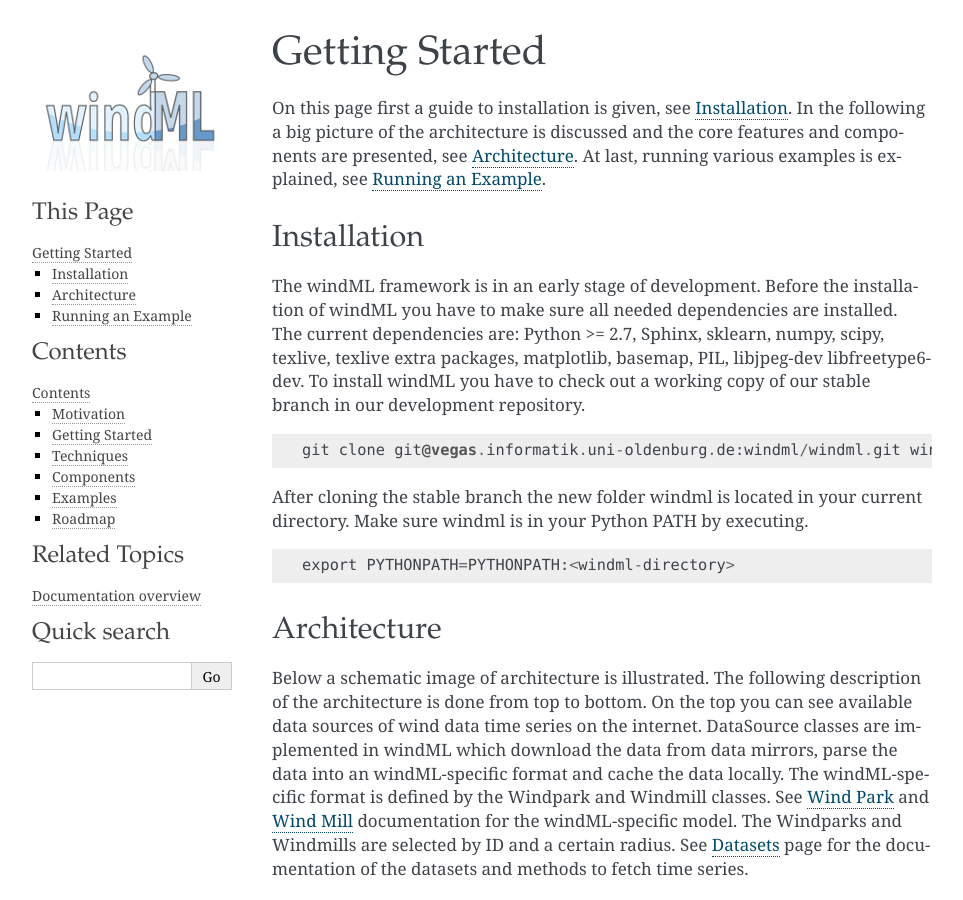
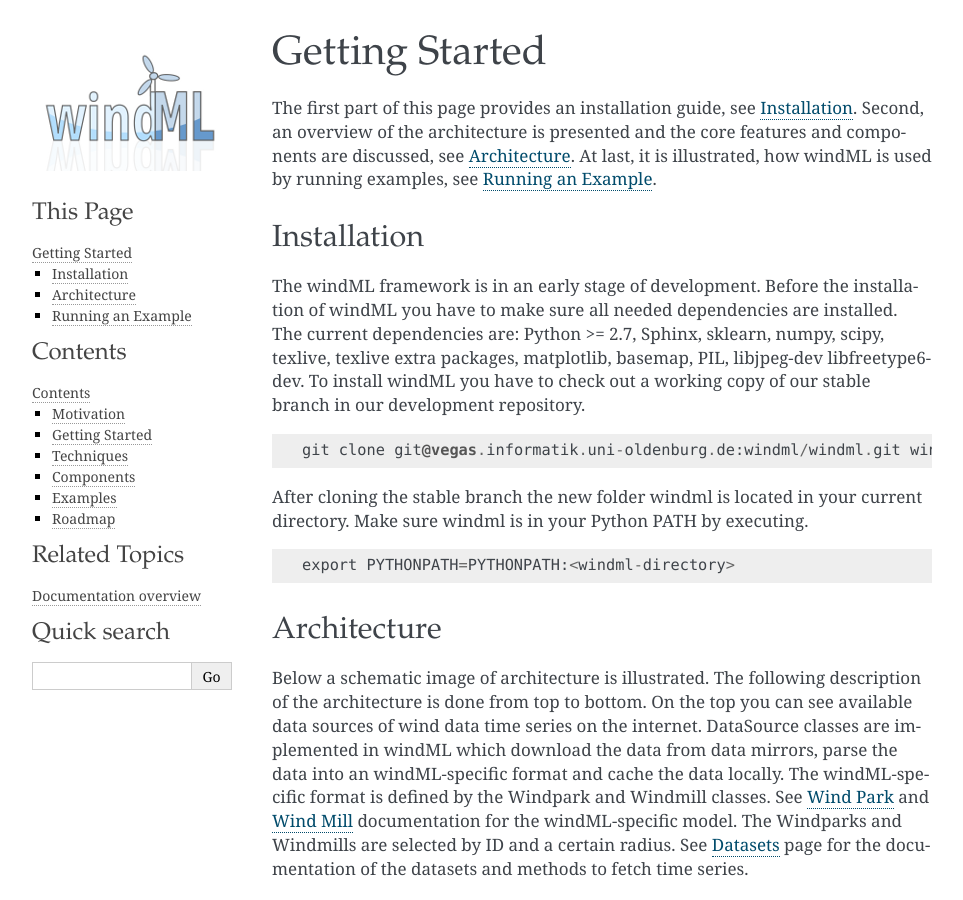
Before and after one commit to cigroup-ol/windml, a Sphinx documentation site: the page built from doc/gettingstarted.rst, in a window 1280 px wide and 900 px high. Shown: the whole window, without its empty margins (148-1111 px from the left). Built offline with Sphinx 7.4.7, drawn with Linux system fonts in a browser that asks for light colours; formulas are drawn with MathJax 3.

Commit message:
getting started

```diff
--- a/doc/gettingstarted.rst
+++ b/doc/gettingstarted.rst
@@ -3,7 +3,10 @@
 Getting Started
 ===============
 
-On this page first a guide to installation is given, see :ref:`installation`. In the following a big picture of the architecture is discussed and the core features and components are presented, see :ref:`architecture`. At last, running various examples is explained, see :ref:`runningexample`.
+The first part of this page provides an installation guide, see :ref:`installation`.
+Second, an overview of the architecture is presented and the core
+features and components are discussed, see :ref:`architecture`. At last,
+it is illustrated, how windML is used by running examples, see :ref:`runningexample`.
 
 .. _installation:
 
```
